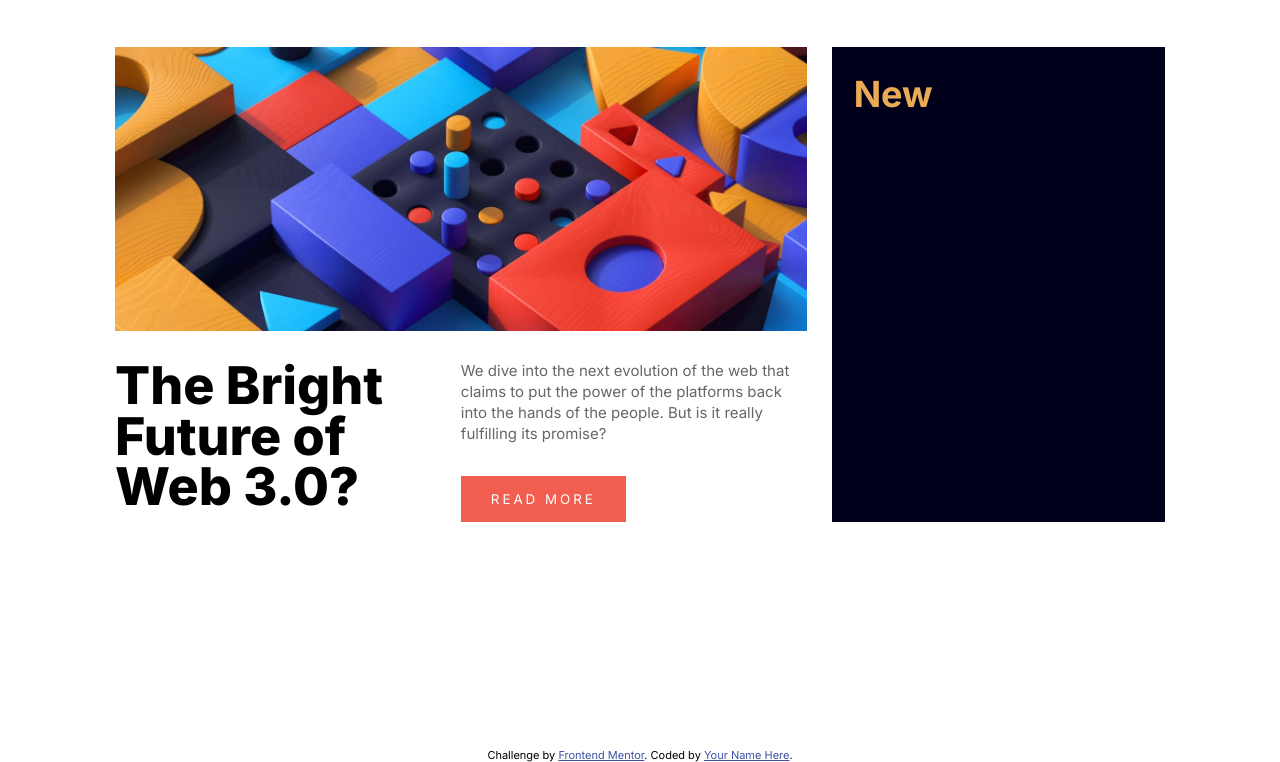
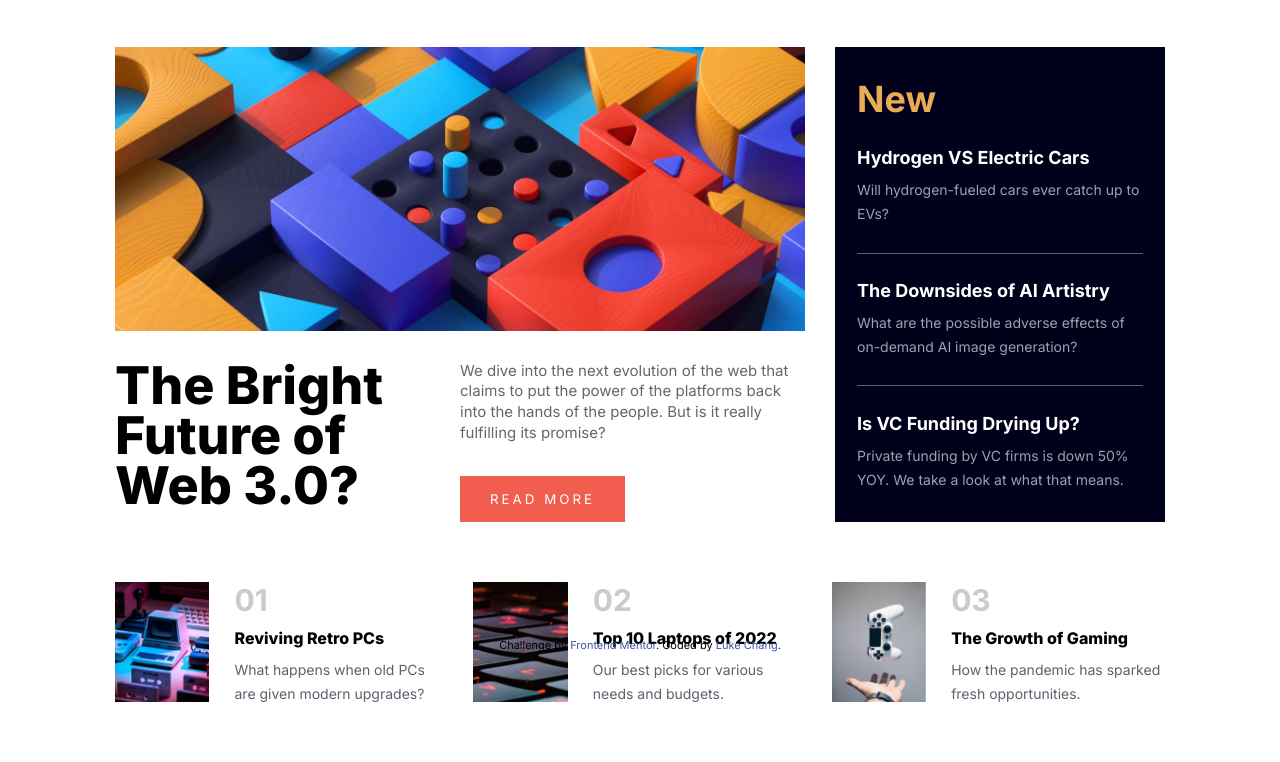
Before and after one commit to lukechang24/news-homepage, a plain HTML site: page index.html in a window 1280 px wide. Shown: the part 123-885 px from the top of the page. After the commit the page ends 829 px from the top, so only its background shows below. Drawn offline with Linux system fonts and the light colour scheme.

Commit message:
styling ranking section

```diff
--- a/index.html
+++ b/index.html
@@ -14,7 +14,7 @@
 
   <!-- Feel free to remove these styles or customise in your own stylesheet 👍 -->
   <style>
-    .attribution { font-size: 11px; text-align: center; }
+    .attribution { position: absolute; bottom: 25px; font-size: 11px; text-align: center; }
     .attribution a { color: hsl(228, 45%, 44%); }
   </style>
 </head>
@@ -59,11 +59,11 @@
   <header class="header">
     <img src="./assets/images/logo.svg">
     <nav class="nav">
-      <a class="nav__link">Home</a>
-      <a class="nav__link">New</a>
-      <a class="nav__link">Popular</a>
-      <a class="nav__link">Trending</a>
-      <a class="nav__link">Categories</a>
+      <a class="nav__link" href="">Home</a>
+      <a class="nav__link" href="">New</a>
+      <a class="nav__link" href="">Popular</a>
+      <a class="nav__link" href="">Trending</a>
+      <a class="nav__link" href="">Categories</a>
     </nav>
   </header>
   <main class="grid">
@@ -78,14 +78,58 @@
       </div>
     </section>
     <aside class="new">
-      <h4 class="new__title">New</h4>
+      <h4 class="new__tag">New</h4>
+      <div class="new__wrapper">
+        <h5 class="new__title"><a href="">Hydrogen VS Electric Cars</a></h5>
+        <p class="new__description">Will hydrogen-fueled cars ever catch up to EVs?</p>
+      </div>
+      <hr class="line-break">
+      <div class="new__wrapper">
+        <h5 class="new__title"><a href="">The Downsides of AI Artistry</a></h5>
+        <p class="new__description">What are the possible adverse effects of on-demand AI image generation?</p>
+      </div>
+      <hr class="line-break">
+      <div class="new__wrapper">
+        <h5 class="new__title"><a href="">Is VC Funding Drying Up?</a></h5>
+        <p class="new__description">Private funding by VC firms is down 50% YOY. We take a look at what that means.</p>
+      </div>
     </aside>
-    <section class="ranking"></section>
-    <section></section>
+    <section class="ranking">
+      <div class="ranking-wrapper">
+        <div class="image-container">
+          <img class="ranking__image" src="./assets/images/image-retro-pcs.jpg">
+        </div>
+        <section class="ranking-content-wrapper">
+          <h4 class="ranking__number">01</h4>
+          <h5 class="ranking__title">Reviving Retro PCs</h5>
+          <p class="ranking__description">What happens when old PCs are given modern upgrades?</p>
+        </section>
+      </div>
+      <div class="ranking-wrapper">
+        <div class="image-container">
+          <img class="ranking__image" src="./assets/images/image-top-laptops.jpg">
+        </div>
+        <section class="ranking-content-wrapper">
+          <h4 class="ranking__number">02</h4>
+          <h5 class="ranking__title">Top 10 Laptops of 2022</h5>
+          <p class="ranking__description">Our best picks for various needs and budgets.</p>
+        </section>
+      </div>
+      <div class="ranking-wrapper">
+        <div class="image-container">
+          <img class="ranking__image" src="./assets/images/image-gaming-growth.jpg">
+        </div>
+        <section class="ranking-content-wrapper">
+          <h4 class="ranking__number">03</h4>
+          <h5 class="ranking__title">The Growth of Gaming</h5>
+          <p class="ranking__description">How the pandemic has sparked fresh opportunities.</p>
+        </section>
+      </div>
+    </section>
   </main>
   <div class="attribution">
     Challenge by <a href="https://www.frontendmentor.io?ref=challenge" target="_blank">Frontend Mentor</a>.
-    Coded by <a href="#">Your Name Here</a>.
+    Coded by <a href="https://www.frontendmentor.io/profile/lukechang24" target="_blank">Luke Chang</a>.
   </div>
 </body>
 </html>
--- a/styles.css
+++ b/styles.css
@@ -5,9 +5,15 @@
   box-sizing: border-box;
 }
 
+a {
+  text-decoration: none;
+  color: unset;
+}
+
 body {
+  all: unset;
   width: 100vw;
-  height: 100vh;
+  min-height: 100vh;
   display: flex;
   flex-direction: column;
   align-items: center;
@@ -29,19 +35,20 @@ body {
 .nav__link {
   color: hsl(0, 0%, 40%);
   font-weight: 500;
+  text-decoration: none;
 }
 
 .grid {
   width: 1050px;
   display: grid;
   grid-template-columns: repeat(3, 1fr);
-  grid-template-rows: repeat(4, 1fr);
-  grid-column-gap: 25px;
-  grid-row-gap: 50px;
+  grid-template-rows: 1fr;
+  grid-column-gap: 30px;
+  grid-row-gap: 60px;
 }
 
 .main {
-  grid-area: 1 / 1 / 4 / 3;
+  grid-area: 1 / 1 / 1 / 3;
   display: flex;
   flex-direction: column;
 
@@ -84,19 +91,88 @@ body {
   margin-top: 32px;
 }
 
+.read-more:hover {
+  background-color: black;
+}
+
 .new {
-  grid-area: 1 / 3 / 4 / 4;
+  grid-area: 1 / 3 / 1 / 4;
   display: flex;
   flex-direction: column;
+  justify-content: space-between;
   background-color: hsl(240, 100%, 5%);
-  padding: 25px 22px;
+  padding: 30px 22px;
 }
 
-.new__title {
+.new__tag {
   color: hsl(35, 77%, 62%);
   font-size: 36px;
 }
 
+.new__title {
+  color: white;
+  font-size: 18px;
+  margin-bottom: 10px;
+}
+
+.new__title:hover {
+  color: hsl(35, 77%, 62%);
+}
+
+.new__description {
+  color: hsl(233, 8%, 65%);
+  font-size: 14px;
+  line-height: 1.5rem;
+}
+
+.line-break {
+  height: 1px;
+  background-color: hsl(233, 8%, 40%);
+  border: none;
+}
+
 .ranking {
-  grid-area: 4 / 1 / 5 / 4;
+  /* grid-area: 2 / 1 / 2 / 4; */
+  grid-column: 1 / 4;
+  display: flex;
+  gap: 25px;
 }
+
+.ranking-wrapper {
+  display: flex;
+  justify-content: flex-start;
+  flex: 1;
+}
+
+.image-container {
+  margin-right: 25px;
+}
+
+.ranking__image {
+  height: 120px;
+  /* object-fit: cover;
+  width: 100%; */
+}
+
+.ranking-content-wrapper {
+  display: flex;
+  flex-direction: column;
+  /* justify-content: space-between; */
+}
+
+.ranking__number {
+  color: hsl(255, 3.6%, 80%);
+  font-size: 30px;
+}
+
+.ranking__title {
+  font-size: 16px;
+  font-weight: 800;
+  margin: 10px 0;
+}
+
+.ranking__description {
+  color: hsl(233, 8%, 40%);
+  font-size: 14px;
+  line-height: 1.5rem;
+}
```
